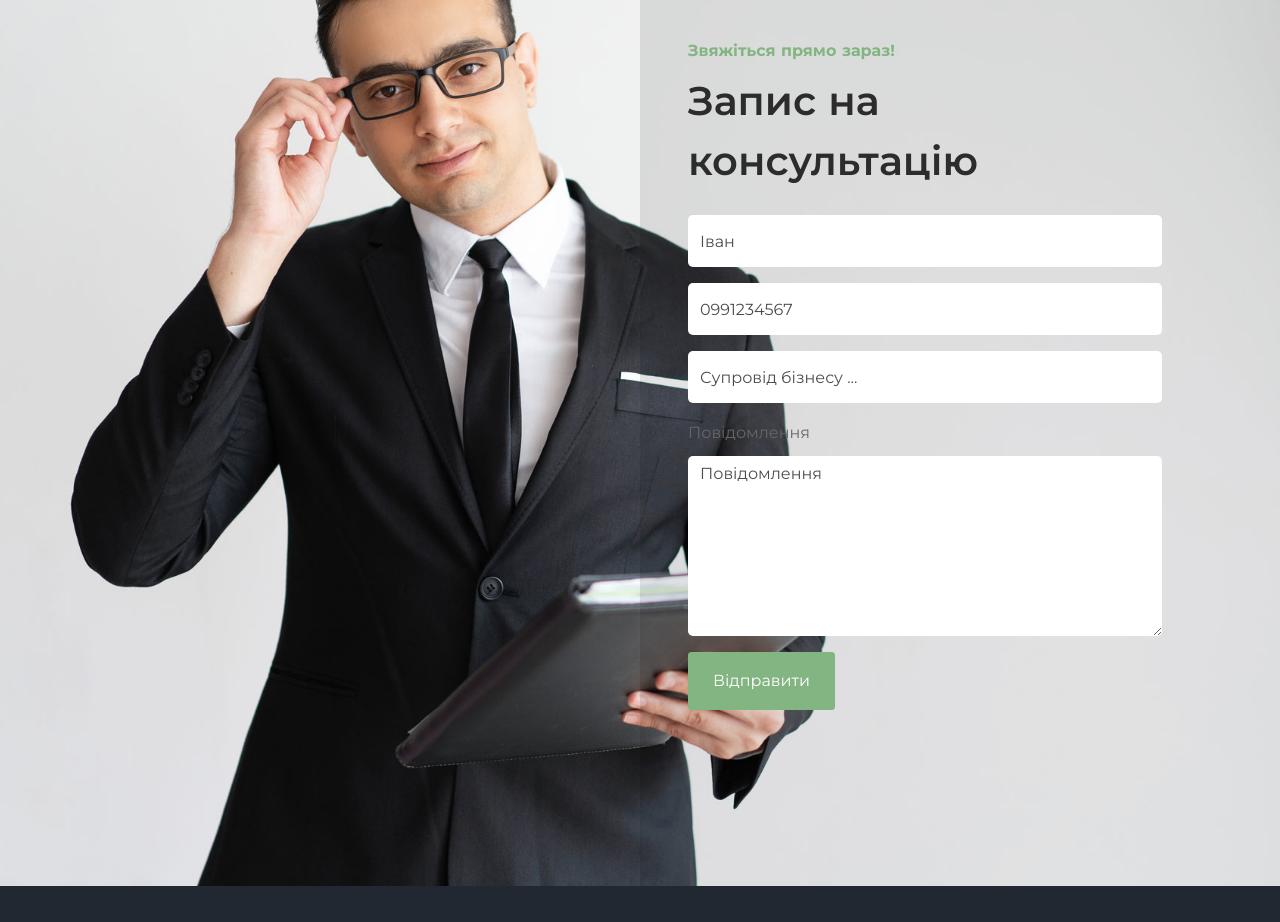
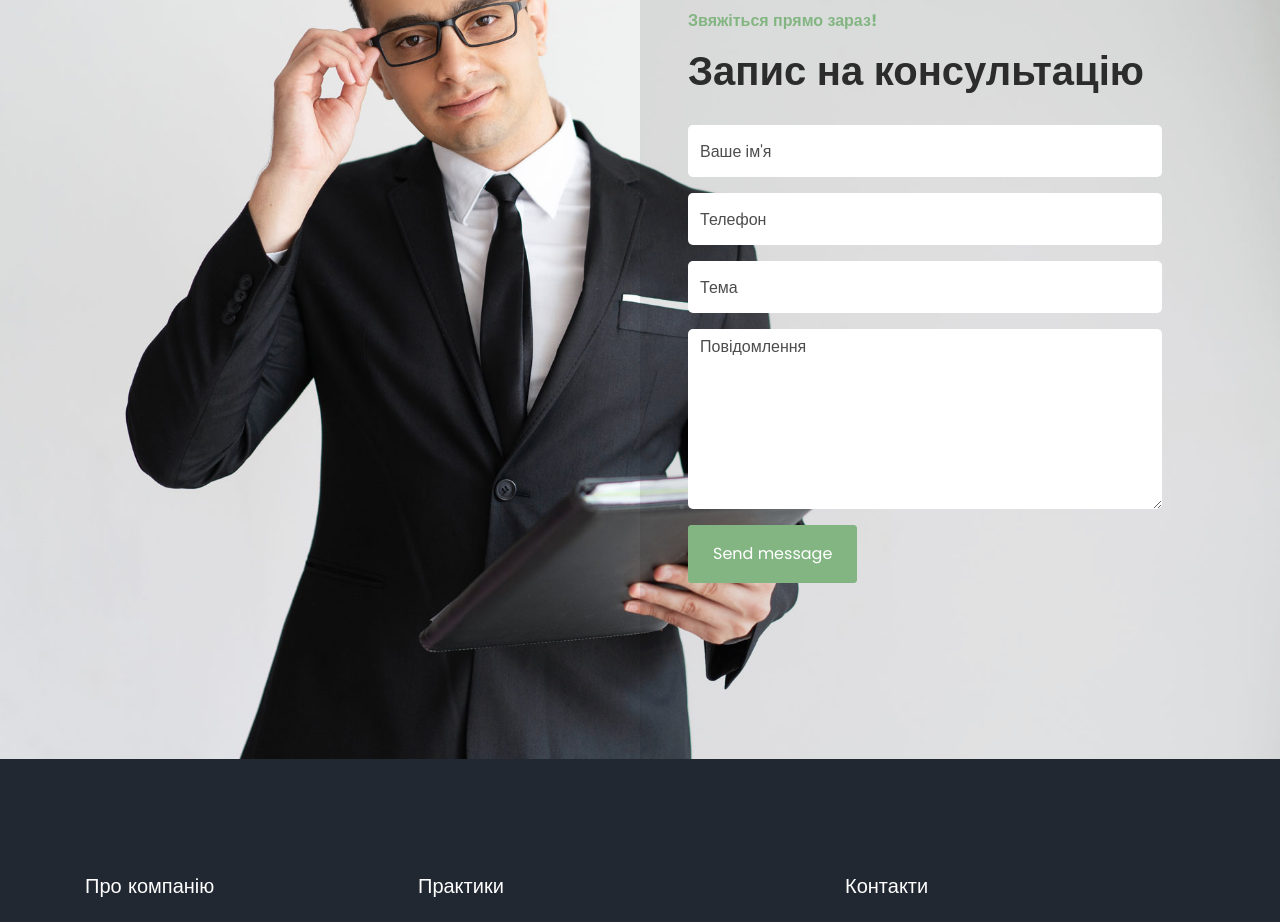
Before and after one commit to d1buts/law, a Nuxt app: page / in a window 1280 px wide. Shown: the part 3580-4502 px from the top of the page. Built offline with nearby package versions, Linux system fonts and the light colour scheme; a web font is replaced by a local one.

Commit message:
Revert "Changed fonts"

```diff
--- a/components/Consultation.vue
+++ b/components/Consultation.vue
@@ -8,20 +8,19 @@
           <h2 class="mb-4">Запис на консультацію</h2>
           <form action="#" class="consultation">
             <div class="form-group">
-              <input type="text" class="form-control" placeholder="Іван">
+              <input type="text" class="form-control" placeholder="Ваше ім'я">
             </div>
             <div class="form-group">
-              <input type="text" class="form-control" placeholder="0991234567">
+              <input type="text" class="form-control" placeholder="Телефон">
             </div>
             <div class="form-group">
-              <input type="text" class="form-control" placeholder="Супровід бізнесу ...">
+              <input type="text" class="form-control" placeholder="Тема">
             </div>
             <div class="form-group">
-              <label class="form-label">Повідомлення</label>
               <textarea name="" id="" cols="30" rows="7" class="form-control" placeholder="Повідомлення" />
             </div>
             <div class="form-group">
-              <input type="submit" value="Відправити" class="btn btn-primary py-3 px-4">
+              <input type="submit" value="Send message" class="btn btn-primary py-3 px-4">
             </div>
           </form>
         </div>
```
Also changed, not shown: static/css/style.css, 1 other file (tests, documents, lock files or other folders).
